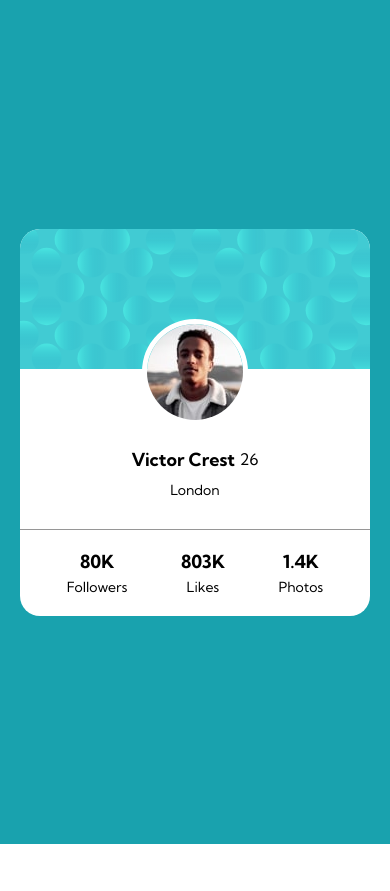
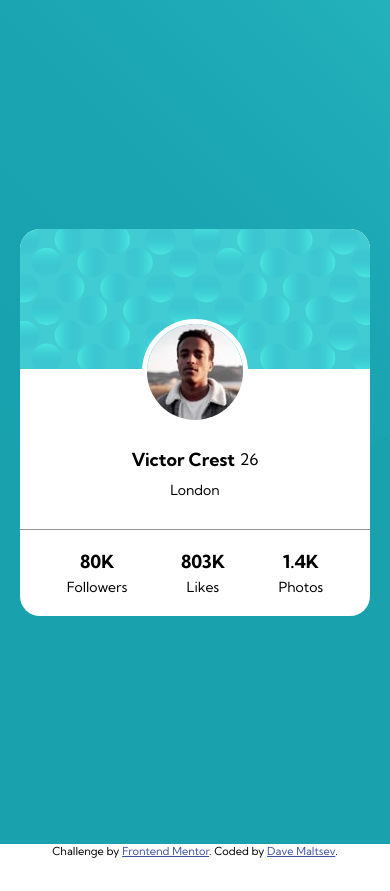
Before and after one commit to moon-blade/fm-profile-card-component, a plain HTML site: page index.html in a window 390 px wide. Before the commit the page ends 844 px from the top, so only its background shows below. Drawn offline with Linux system fonts and the light colour scheme.

Commit message:
background images added
still fail to make background responsive

```diff
--- a/index.html
+++ b/index.html
@@ -51,7 +51,14 @@
     </div>
 
   </div>
-
+  <footer class="flex flex-fd-c flex-ai-c flex-jc-c">
+    <div class="attribution">
+      Challenge by
+      <a href="https://www.frontendmentor.io?ref=challenge" target="_blank">Frontend Mentor</a>. Coded by <a
+        href="https://moon-blade.github.io/fcc-personal-portfolio/" target="_blank">Dave
+        Maltsev</a>.
+    </div>
+  </footer>
 </body>
 
 </html>
--- a/scss/_main.scss
+++ b/scss/_main.scss
@@ -9,7 +9,12 @@ html {
   font-size: 10px;
   font-family: "Kumbh Sans", sans-serif;
 }
+
 .main-section {
+  background-image: url(/images/bg-pattern-top.svg),
+    url(/images/bg-pattern-bottom.svg);
+  background-repeat: no-repeat;
+  background-position: -300px -500px, 700px 400px;
   position: relative;
   background-color: $darkCyan;
   width: 100vw;
@@ -17,10 +22,8 @@ html {
   display: flex;
   justify-content: center;
   align-items: center;
-  overflow: hidden;
 
   .card {
-    z-index: 10;
     background-color: #fff;
     border-radius: 20px;
     overflow: hidden;
@@ -115,3 +118,16 @@ html {
     }
   }
 }
+
+footer {
+  height: 4.6875rem;
+
+  .attribution {
+    font-size: 11px;
+    text-align: center;
+  }
+
+  .attribution a {
+    color: hsl(228, 45%, 44%);
+  }
+}
```
Also changed, not shown: dist/style.css, images/bg-pattern-bottom.svg (added), images/bg-pattern-top.svg (added), 1 other file.
